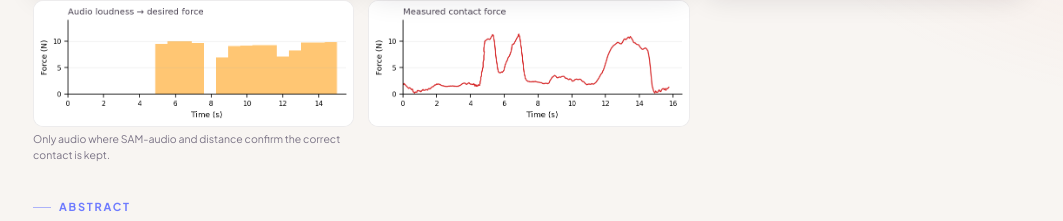
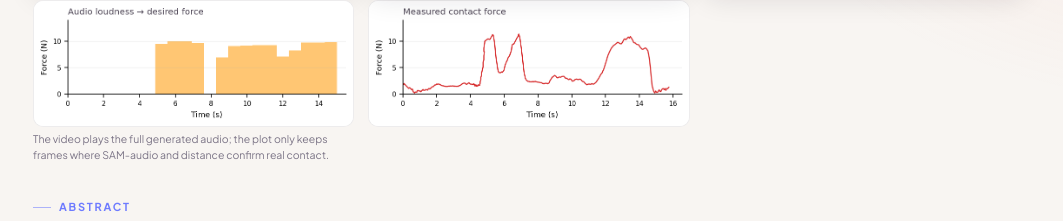
Before and after one commit to dreamingcontact/dreamingcontact.github.io, a plain HTML site: page index.html in a window 1280 px wide. Shown: the part 1038-1259 px from the top of the page, without its empty margins (111-1174 px from the left). Drawn offline with Linux system fonts and the light colour scheme.

Commit message:
Audio caption contrasts video audio vs plot audio

```diff
--- a/index.html
+++ b/index.html
@@ -194,7 +194,7 @@
           <div class="ours-plot">
             <img id="audio-plot" src="figs/whiteboard_run1_audio.png?v=5"
                  alt="Audio loudness over time — whiteboard, run 1." />
-            <p class="ours-plot__caption muted">Only audio where SAM-audio and distance confirm the correct contact is kept.</p>
+            <p class="ours-plot__caption muted">The video plays the full generated audio; the plot only keeps frames where SAM-audio and distance confirm real contact.</p>
           </div>
         </figure>
         <figure class="explorer__video">
```
